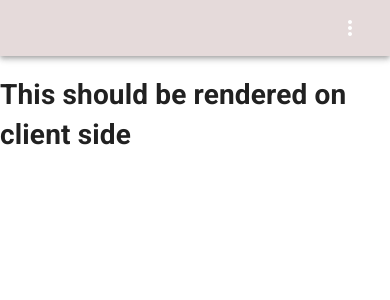
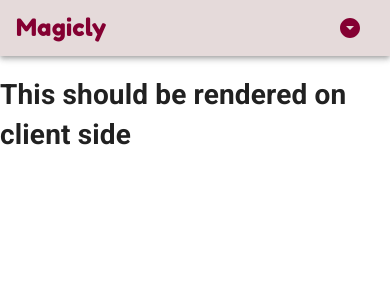
Before and after one commit to francoabaroa/magicly, a Next.js app in the folder packages/client/: page / in a window 390 px wide. Shown: the top 300 px of the page. Built offline with nearby package versions, Linux system fonts and the light colour scheme; no server answers.

Commit message:
add title on mobile view

```diff
--- a/packages/client/components/AppBar.tsx
+++ b/packages/client/components/AppBar.tsx
@@ -21,6 +21,7 @@ import Settings from '@material-ui/icons/Settings';
 import MailIcon from '@material-ui/icons/Mail';
 import NotificationsIcon from '@material-ui/icons/Notifications';
 import MoreIcon from '@material-ui/icons/MoreVert';
+import ArrowDropDownCircle from '@material-ui/icons/ArrowDropDownCircle';
 import { useRouter } from 'next/router';
 
 import { APP_CONFIG } from '../constants/appStrings';
@@ -35,6 +36,9 @@ const useStyles = makeStyles((theme: Theme) =>
     },
     accountCircle: {
       color: '#840032',
+    },
+    arrowDropDownCircle: {
+      color: '#840032'
     },
     appbar: {
       backgroundColor: '#E5DADA'
@@ -52,6 +56,18 @@ const useStyles = makeStyles((theme: Theme) =>
       display: 'none',
       [theme.breakpoints.up('sm')]: {
         display: 'block',
+      },
+    },
+    titleMobile: {
+      color: '#840032',
+      fontFamily: 'Fredoka One',
+      fontSize: '24px',
+      display: 'none',
+      [theme.breakpoints.down('sm')]: {
+        display: 'inline-block',
+      },
+      [theme.breakpoints.up('sm')]: {
+        display: 'none',
       },
     },
     why: {
@@ -319,6 +335,11 @@ export default function PrimarySearchAppBar(props) {
               inputProps={{ 'aria-label': 'search' }}
             />
           </div> */}
+          <div className={classes.sectionMobile}>
+            <Typography className={classes.titleMobile} onClick={routePage.bind(this, '')}>
+              {APP_CONFIG.appName}
+            </Typography>
+          </div>
           <div className={classes.grow} />
             {
               props.signedInUser && props.signedInUser.id && props.signedInUser.id !== null ?
@@ -363,7 +384,7 @@ export default function PrimarySearchAppBar(props) {
               onClick={handleMobileMenuOpen}
               color="inherit"
             >
-              <MoreIcon />
+              <ArrowDropDownCircle className={classes.arrowDropDownCircle} />
             </IconButton>
           </div>
         </Toolbar>
```
